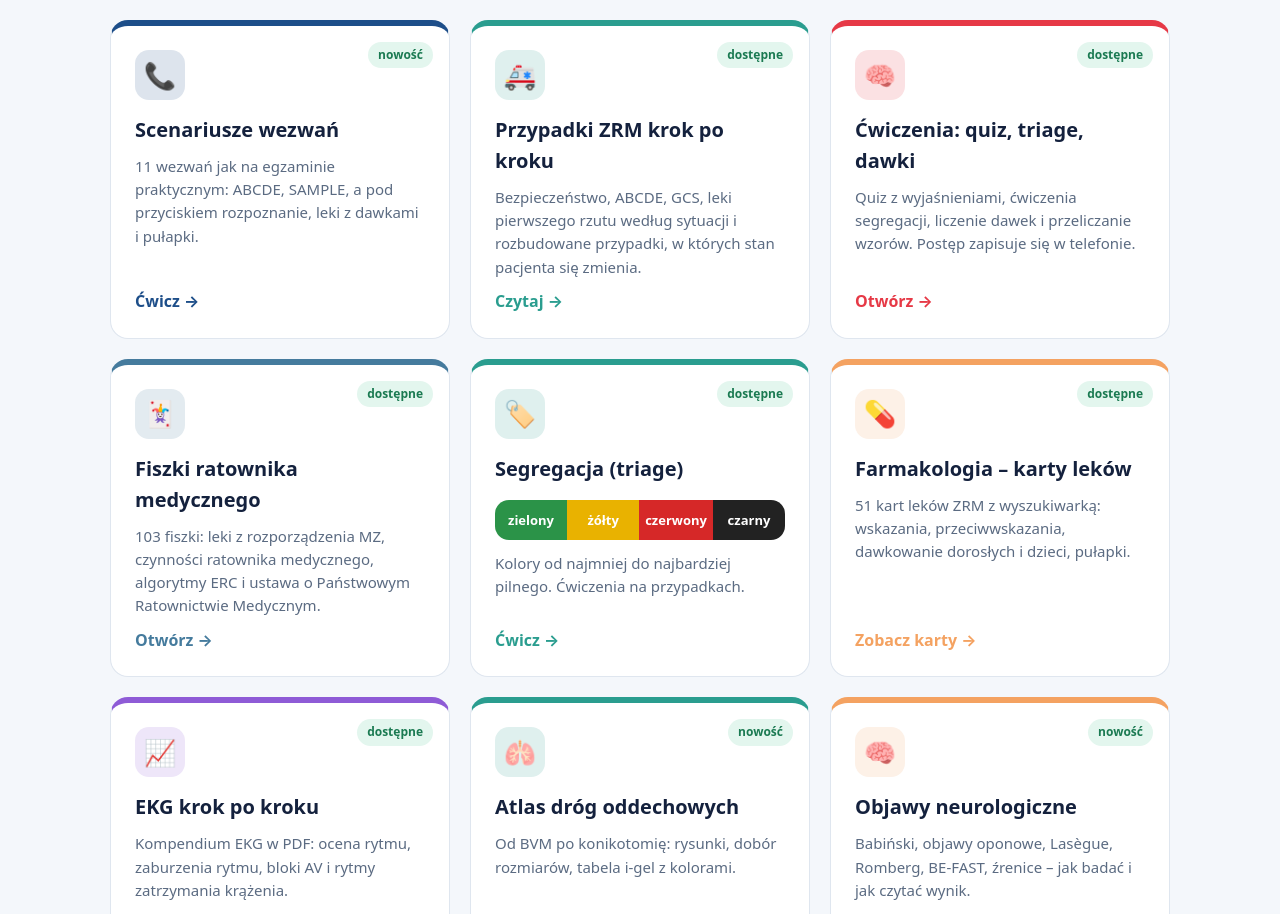
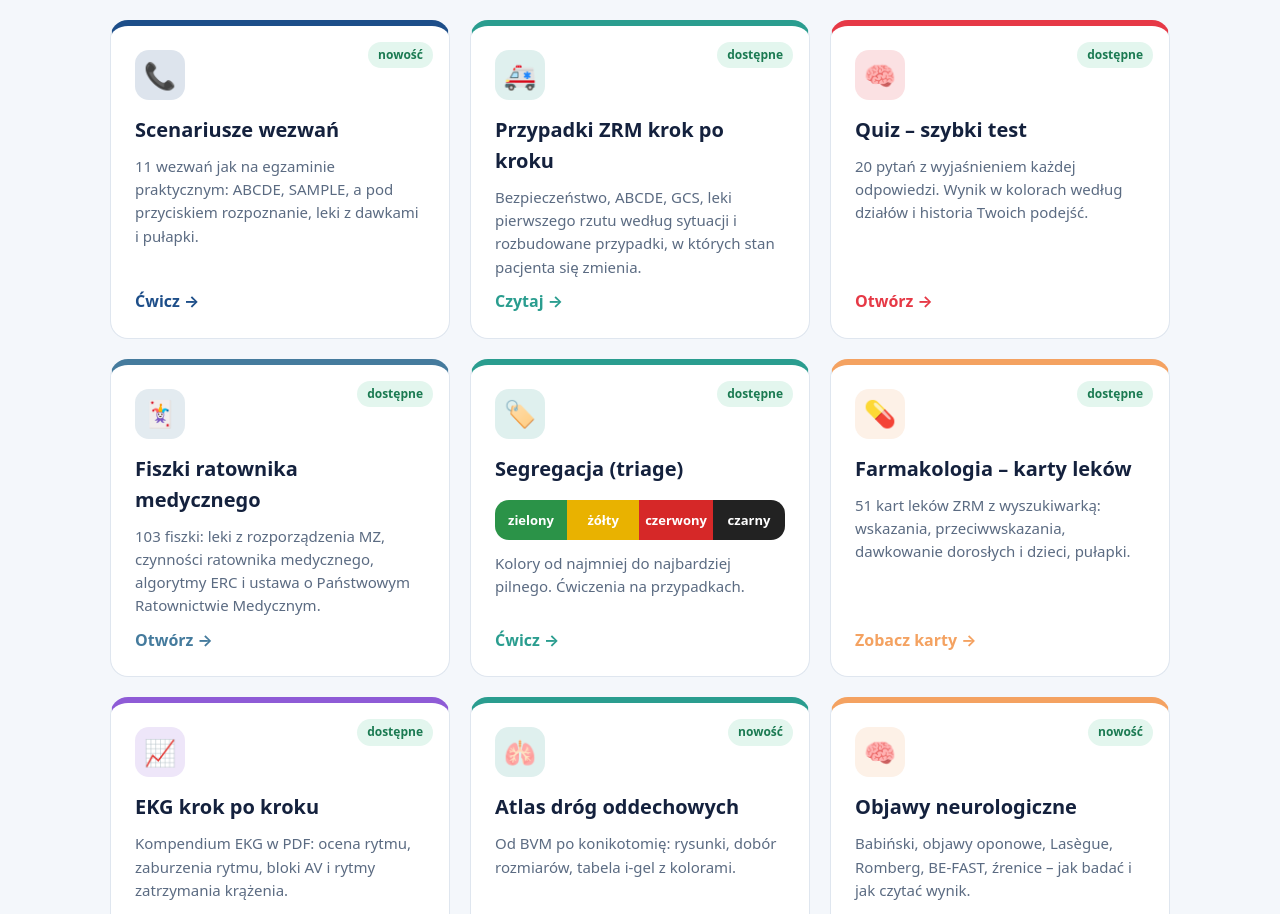
Before and after one commit to prywatnepogotowie-netizen/ratownikmedyczny, a plain HTML site: page index.html in a window 1280 px wide. Shown: the part 1229-2143 px from the top of the page. Drawn offline with Linux system fonts and the light colour scheme.

Commit message:
Add files via upload

```diff
--- a/index.html
+++ b/index.html
@@ -94,7 +94,7 @@ footer .wrap{display:flex;justify-content:space-between;gap:20px;flex-wrap:wrap}
     <a class="card" href="egzamin.html" style="--k:#e63946;grid-column:1/-1;background:linear-gradient(135deg,#fff,#fdecee)"><span class="tag live">nowość</span><div class="ic">📝</div><h3>Egzamin próbny – test na czas</h3><p>60 pytań w 60 minut, szybki test (20 pytań) albo same przypadki kliniczne. Na końcu wynik według działów w kolorach i omówienie każdego błędu.</p><span class="go">Rozwiąż test →</span></a>
     <a class="card" href="scenariusze.html" style="--k:#1d4e89"><span class="tag live">nowość</span><div class="ic">📞</div><h3>Scenariusze wezwań</h3><p>11 wezwań jak na egzaminie praktycznym: ABCDE, SAMPLE, a pod przyciskiem rozpoznanie, leki z dawkami i pułapki.</p><span class="go">Ćwicz →</span></a>
     <a class="card" href="przypadki.html" style="--k:#2a9d8f"><span class="tag live">dostępne</span><div class="ic">🚑</div><h3>Przypadki ZRM krok po kroku</h3><p>Bezpieczeństwo, ABCDE, GCS, leki pierwszego rzutu według sytuacji i rozbudowane przypadki, w których stan pacjenta się zmienia.</p><span class="go">Czytaj →</span></a>
-    <a class="card" href="nauka.html#quiz" style="--k:var(--c1)"><span class="tag live">dostępne</span><div class="ic">🧠</div><h3>Ćwiczenia: quiz, triage, dawki</h3><p>Quiz z wyjaśnieniami, ćwiczenia segregacji, liczenie dawek i przeliczanie wzorów. Postęp zapisuje się w telefonie.</p><span class="go">Otwórz →</span></a>
+    <a class="card" href="egzamin.html#szybki" style="--k:var(--c1)"><span class="tag live">dostępne</span><div class="ic">🧠</div><h3>Quiz – szybki test</h3><p>20 pytań z wyjaśnieniem każdej odpowiedzi. Wynik w kolorach według działów i historia Twoich podejść.</p><span class="go">Otwórz →</span></a>
     <a class="card" href="fiszki.html" style="--k:var(--c4)"><span class="tag live">dostępne</span><div class="ic">🃏</div><h3>Fiszki ratownika medycznego</h3><p>103 fiszki: leki z rozporządzenia MZ, czynności ratownika medycznego, algorytmy ERC i ustawa o Państwowym Ratownictwie Medycznym.</p><span class="go">Otwórz →</span></a>
     <a class="card" href="nauka.html#tri" style="--k:var(--c3)"><span class="tag live">dostępne</span><div class="ic">🏷️</div><h3>Segregacja (triage)</h3><div class="triage"><div style="background:#2b9348">zielony</div><div style="background:#e9b200">żółty</div><div style="background:#d62828">czerwony</div><div style="background:#222">czarny</div></div><p>Kolory od najmniej do najbardziej pilnego. Ćwiczenia na przypadkach.</p><span class="go">Ćwicz →</span></a>
     <a class="card" href="materialy.html#karty-lekow" style="--k:var(--c2)"><span class="tag live">dostępne</span><div class="ic">💊</div><h3>Farmakologia – karty leków</h3><p>51 kart leków ZRM z wyszukiwarką: wskazania, przeciwwskazania, dawkowanie dorosłych i dzieci, pułapki.</p><span class="go">Zobacz karty →</span></a>
```
Also changed, not shown: egzamin.html (+1 -0 lines), nauka.html (+1 -1 lines).
